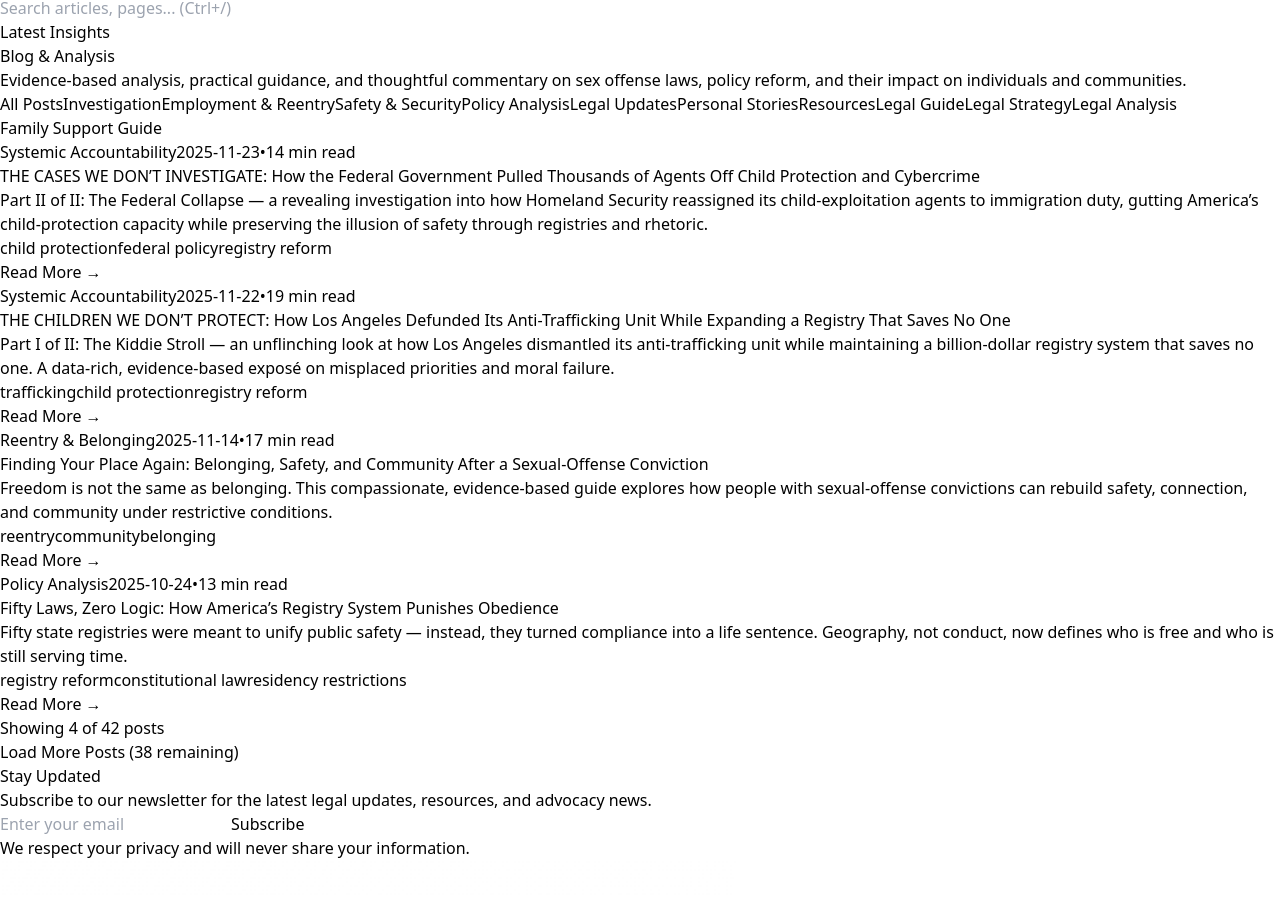
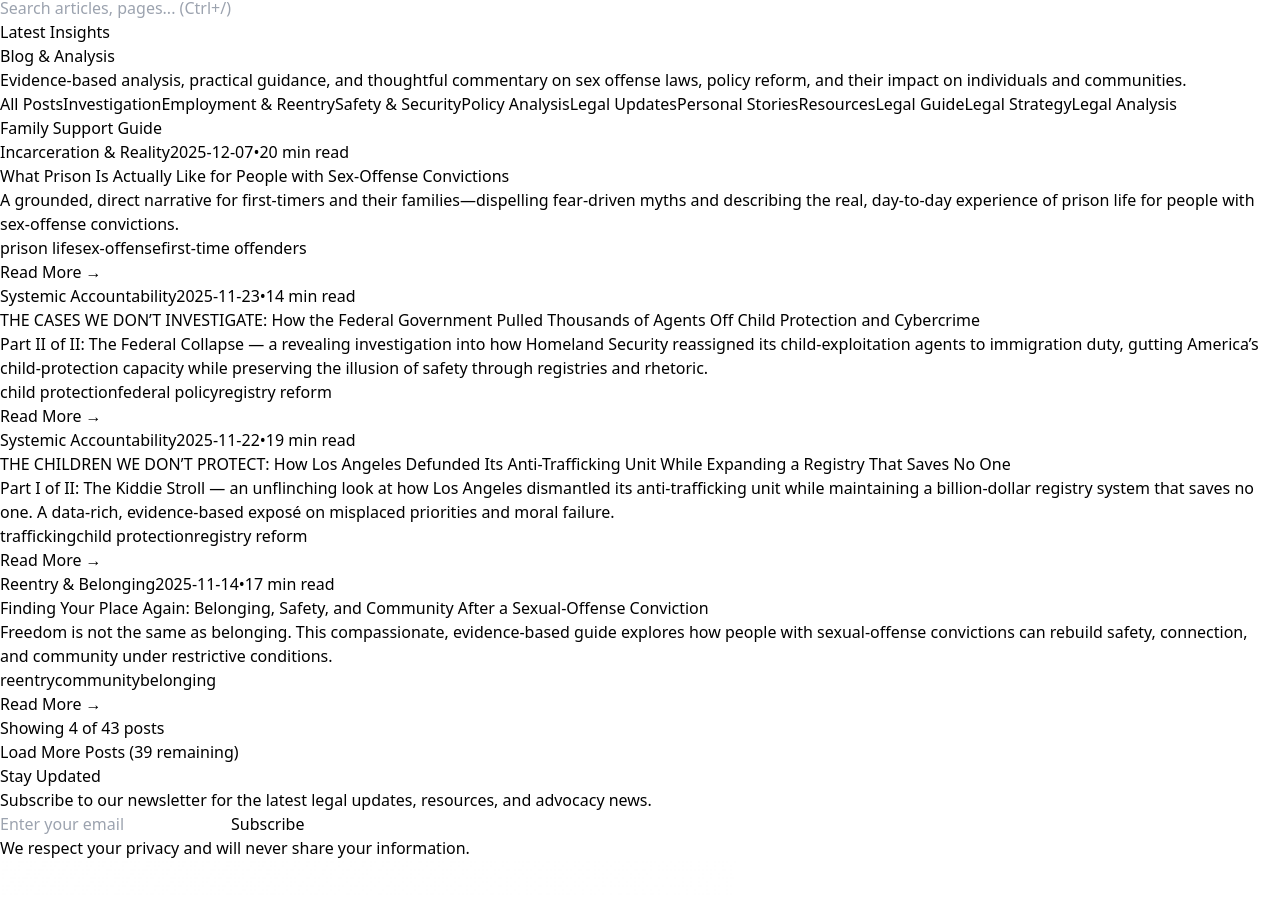
Before and after one commit to projectsolarrecon/Solar, a React (Vite) app: page /blog in a window 1280 px wide. Shown: the part 3036-3933 px from the top of the page. Built offline with nearby package versions, Linux system fonts and the light colour scheme.

Commit message:
Update blogPosts.ts

```diff
--- a/src/data/blogPosts.ts
+++ b/src/data/blogPosts.ts
@@ -12,6 +12,25 @@ export interface BlogPost {
 
 export const allBlogPosts: BlogPost[] = [
   // Insert this object at the TOP of the exported array (newest-first):
+{
+  id: "what-prison-is-actually-like",
+  title: "What Prison Is Actually Like for People with Sex-Offense Convictions",
+  excerpt:
+    "A grounded, direct narrative for first-timers and their families—dispelling fear-driven myths and describing the real, day-to-day experience of prison life for people with sex-offense convictions.",
+  author: "SOLAR Project",
+  date: "2025-12-07",
+  readTime: "20 min read",
+  category: "Incarceration & Reality",
+  tags: [
+    "prison life",
+    "sex-offense",
+    "first-time offenders",
+    "incarceration",
+    "family support",
+    "federal prison"
+  ],
+  path: "/blog/what-prison-is-actually-like",
+},
 {
   id: "the-cases-we-dont-investigate",
   title: "THE CASES WE DON’T INVESTIGATE: How the Federal Government Pulled Thousands of Agents Off Child Protection and Cybercrime",
```
